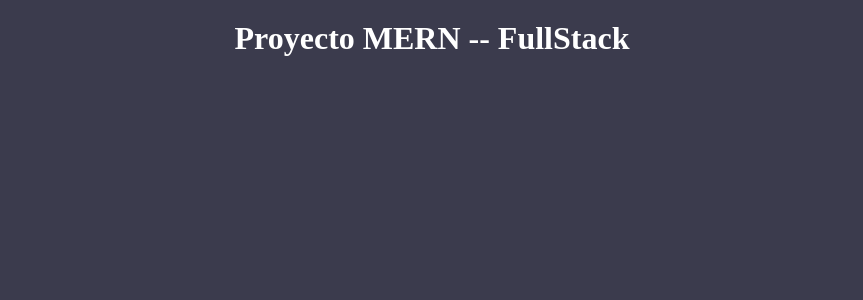
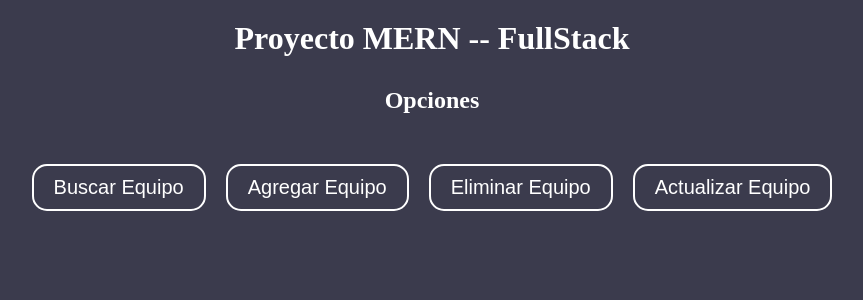
Before and after one commit to JSDRAKE/mern-vercel-project, a React (Vite) app in the folder client/: page / in a window 1280 px wide. Shown: the top 300 px of the page, without its empty margins (208-1071 px from the left). Built offline with nearby package versions, Linux system fonts and the light colour scheme.

Commit message:
Agregado de botones, div y manejadores

```diff
--- a/client/src/components/Home.jsx
+++ b/client/src/components/Home.jsx
@@ -1,12 +1,144 @@
 import React from 'react'
+import { useState } from 'react'
+import BuscarEquipo from './BuscarEquipo'
+import AgregarEquipo from './AgregarEquipo'
+import EliminarEquipo from './EliminarEquipo'
+import ActualizarEquipo from './ActualizarEquipo'
 
 const Home = () => {
+
+    const [mostrarBuscarEquipo, setMostrarBuscarEquipo] = useState(false)
+
+    function handleBuscarEquipo() {
+
+        if (!mostrarBuscarEquipo) {
+
+            setMostrarBuscarEquipo(true)
+
+            setMostrarAgregarEquipo(false)
+
+            setMostrarEliminarEquipo(false)
+
+            setMostrarActualizarEquipo(false)
+
+        }
+
+    }
+
+    const [mostrarAgregarEquipo, setMostrarAgregarEquipo] = useState(false)
+
+    function handleAgregarEquipo() {
+
+        if (!mostrarAgregarEquipo) {
+
+            setMostrarAgregarEquipo(true)
+
+            setMostrarBuscarEquipo(false)
+
+            setMostrarEliminarEquipo(false)
+
+            setMostrarActualizarEquipo(false)
+
+        }
+
+    }
+
+    const [mostrarEliminarEquipo, setMostrarEliminarEquipo] = useState(false)
+
+    function handleEliminarEquipo() {
+
+        if (!mostrarEliminarEquipo) {
+
+            setMostrarEliminarEquipo(true)
+
+            setMostrarBuscarEquipo(false)
+
+            setMostrarAgregarEquipo(false)
+
+            setMostrarActualizarEquipo(false)
+
+        }
+
+    }
+
+    const [mostrarActualizarEquipo, setMostrarActualizarEquipo] = useState(false)
+
+    function handleActualizarEquipo() {
+
+        if (!mostrarActualizarEquipo) {
+
+            setMostrarActualizarEquipo(true)
+
+            setMostrarBuscarEquipo(false)
+
+            setMostrarAgregarEquipo(false)
+
+            setMostrarEliminarEquipo(false)
+
+        }
+
+    }
 
     return (
 
         <div>
 
             <h1>Proyecto MERN -- FullStack</h1>
+
+            <h2>Opciones</h2>
+
+            <div id='botones'>
+
+                <button onClick={handleBuscarEquipo}>
+
+                    Buscar Equipo
+
+                </button>
+
+                <button onClickCapture={handleAgregarEquipo}>
+
+                    Agregar Equipo
+
+                </button>
+
+                <button onClick={handleEliminarEquipo}>
+
+                    Eliminar Equipo
+
+                </button>
+
+                <button onClick={handleActualizarEquipo}>
+
+                    Actualizar Equipo
+
+                </button>
+
+            </div>
+
+            {mostrarBuscarEquipo && (
+
+                <BuscarEquipo />
+
+            )}
+
+            {mostrarAgregarEquipo && (
+
+                <AgregarEquipo />
+
+            )}
+
+            {mostrarEliminarEquipo && (
+
+                <EliminarEquipo />
+
+            )}
+
+            {mostrarActualizarEquipo && (
+
+                <ActualizarEquipo />
+
+            )}
+
 
         </div>
 
```
